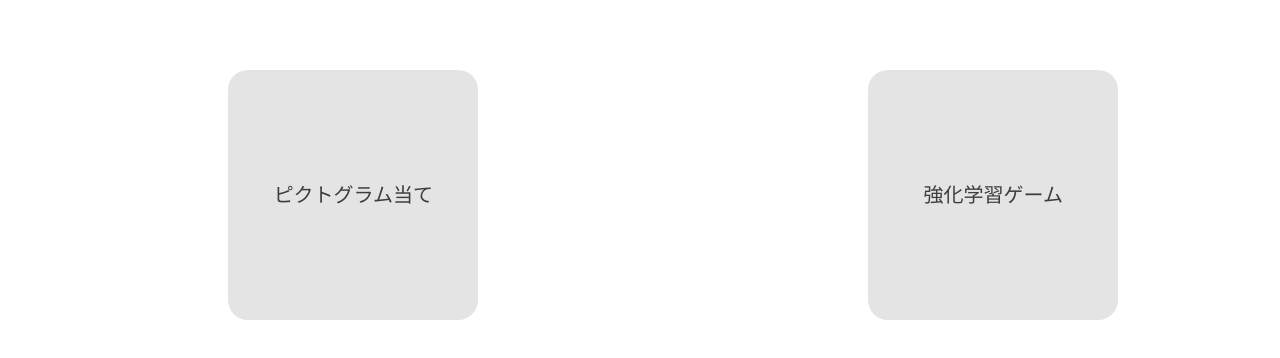
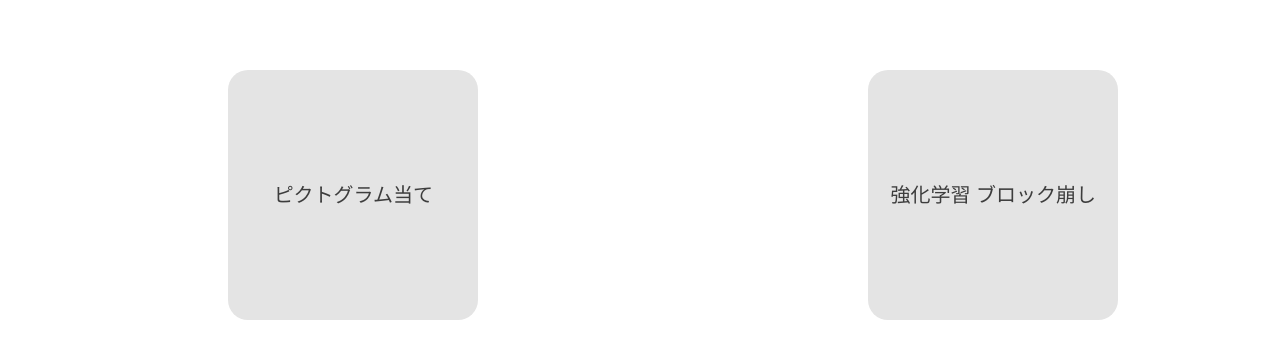
Before and after one commit to semlele/technofesta, a plain HTML site: page src/toppage.html in a window 1280 px wide. Shown: the part 120-478 px from the top of the page. Drawn offline with nearby package versions, Linux system fonts and the light colour scheme.

Commit message:
changed README

```diff
--- a/src/toppage.html
+++ b/src/toppage.html
@@ -20,7 +20,7 @@
         <button type="button" onclick="location.href='pictogram1.html'">ピクトグラム当て</button>
     </div>
     <div class="col-md-4 col-sm-offset-2">
-        <button type="button" onclick="">強化学習ゲーム</button>
+        <button type="button" onclick="">強化学習 ブロック崩し</button>
     </div>
 
 </body>
```
Also changed, not shown: 2 other files.
